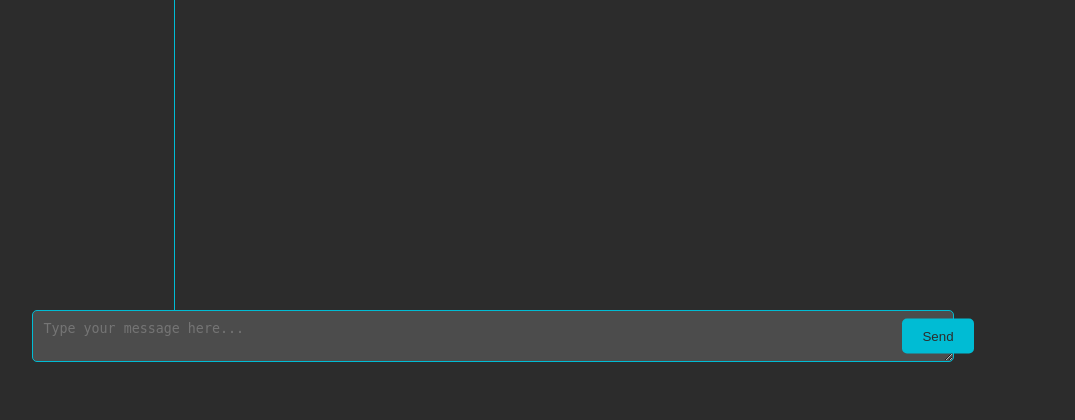
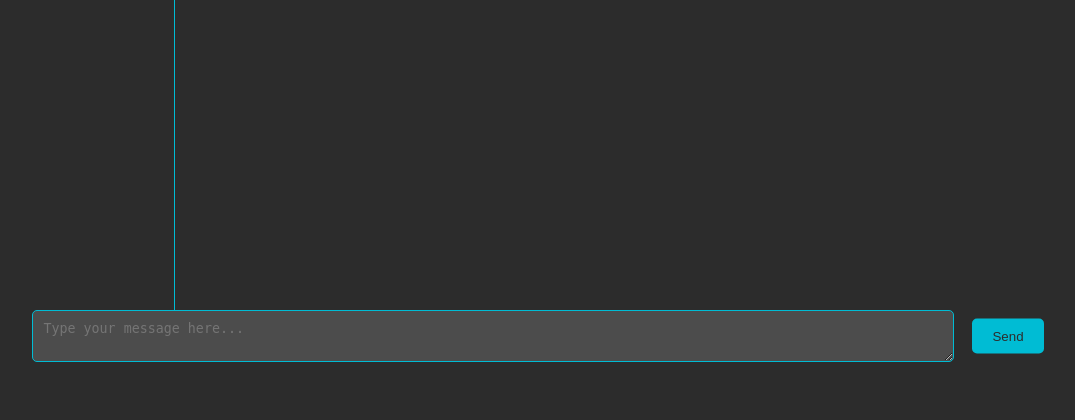
Before and after one commit to mikelixiang88/QuantumGPT, a Django app: page /chat/ in a window 1280 px wide. Shown: the part 428-848 px from the top of the page, without its empty margins (102-1177 px from the left). Run offline with Django 4.2, Linux system fonts and the light colour scheme; data that the repository does not hold is empty; some libraries are stand-ins or nearby versions.

Commit message:
pushing latest

```diff
--- a/quantum_gpt/c_static/master_css.css
+++ b/quantum_gpt/c_static/master_css.css
@@ -49,7 +49,7 @@ textarea {
 
 .enter-button {
     position: absolute;
-    right: 70px; /* Adjusted to align with the right side of the textarea */
+    right: 0px; /* Adjusted to align with the right side of the textarea */
     top: 50%;
     transform: translateY(-50%);
     color: #2c2c2c;
--- a/quantum_gpt/static/master_css.css
+++ b/quantum_gpt/static/master_css.css
@@ -49,7 +49,7 @@ textarea {
 
 .enter-button {
     position: absolute;
-    right: 70px; /* Adjusted to align with the right side of the textarea */
+    right: 0px; /* Adjusted to align with the right side of the textarea */
     top: 50%;
     transform: translateY(-50%);
     color: #2c2c2c;
```
Also changed, not shown: quantum_gpt/media/uploaded_images/8604fccd31918a4f0278b4840125cd7f_u1EjfPZ.JPG (added), quantum_gpt/media/uploaded_images/overview_arch.drawio.png (added).
